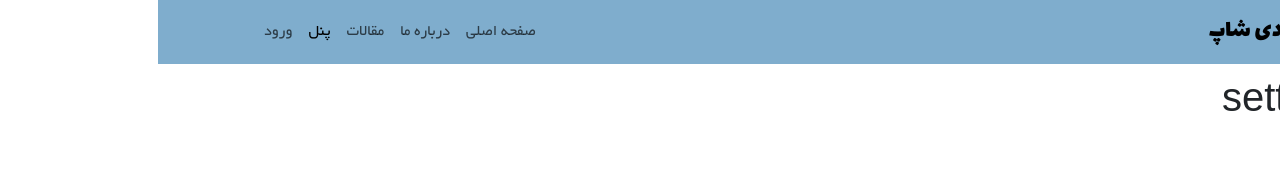
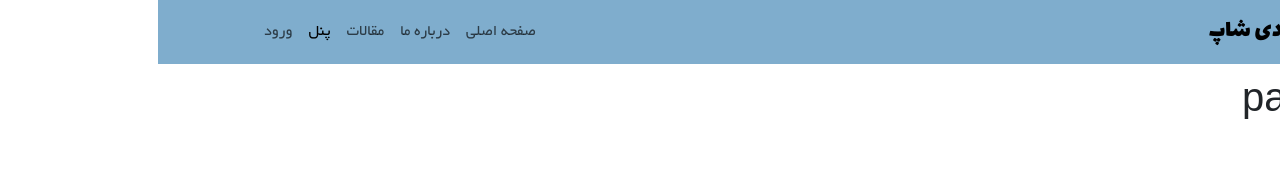
Before and after one commit to ahmadrezahemmat/firstidshop, a React (Create React App) app: page /panel in a window 1280 px wide. Shown: the top 178 px of the page. Built offline with nearby package versions, Linux system fonts and the light colour scheme.

Commit message:
update navagate

```diff
--- a/src/pages/login/Login.js
+++ b/src/pages/login/Login.js
@@ -2,13 +2,15 @@ import { useState } from "react";
 import MyNavbar from "../../components/navbar/Navbar";
 import "./Login.css";
 import Swal from "sweetalert2";
+import { useNavigate } from "react-router-dom";
 function Login() {
   const [username, setUsername] = useState("");
   const [password, setPassword] = useState("");
+  const navigate = useNavigate()
 
   const submitHandler = () => {
     if (username == "hemmatahmad374@gmail.com" && password == "Ahmad70a@") {
-      console.log("welcome");
+      navigate("/panel")
     } else {
       Swal.fire({
         title: "Error!",
--- a/src/pages/panel/Panel.js
+++ b/src/pages/panel/Panel.js
@@ -4,7 +4,7 @@ function Panel() {
   return (
     <div>
       <MyNavbar />
-      <h1>setting page</h1>
+      <h1>panel page</h1>
     </div>
   );
 }
```
